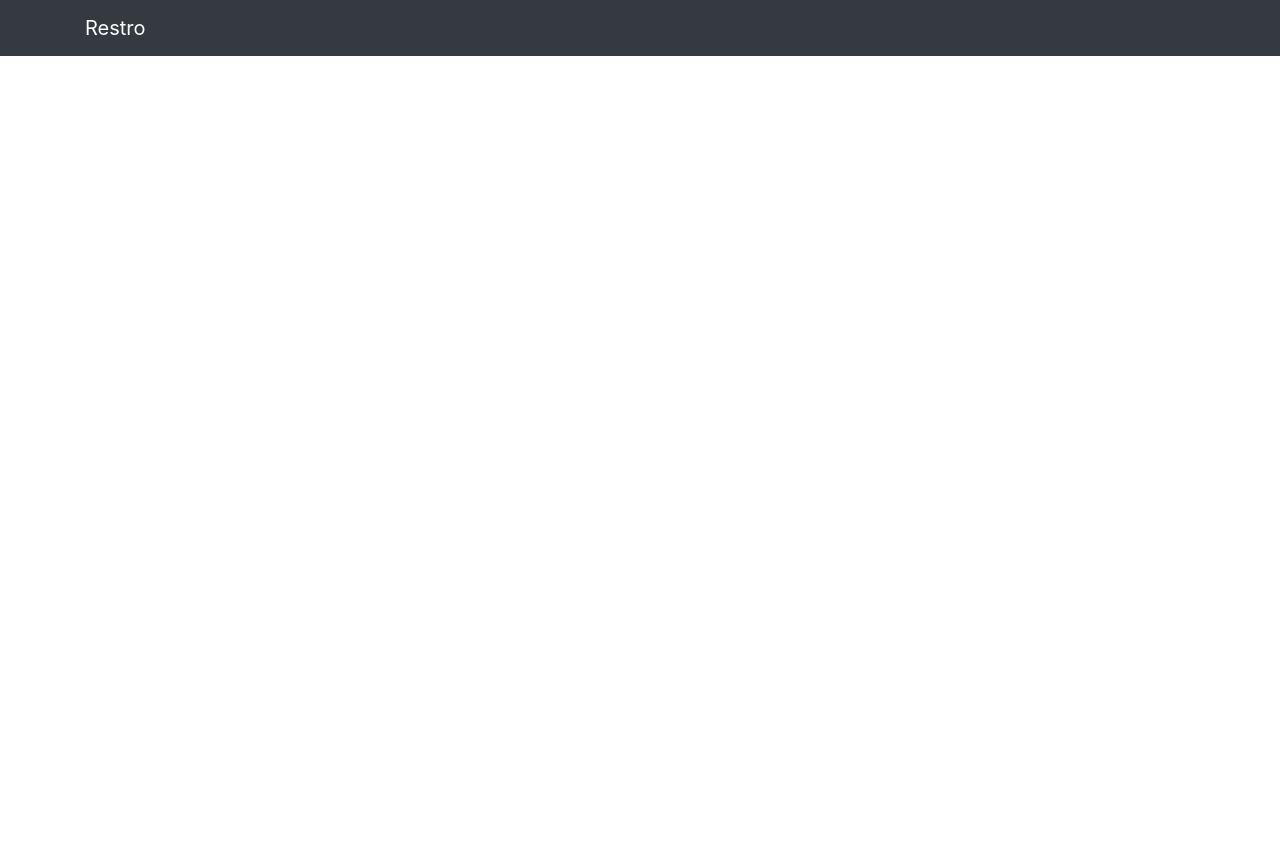
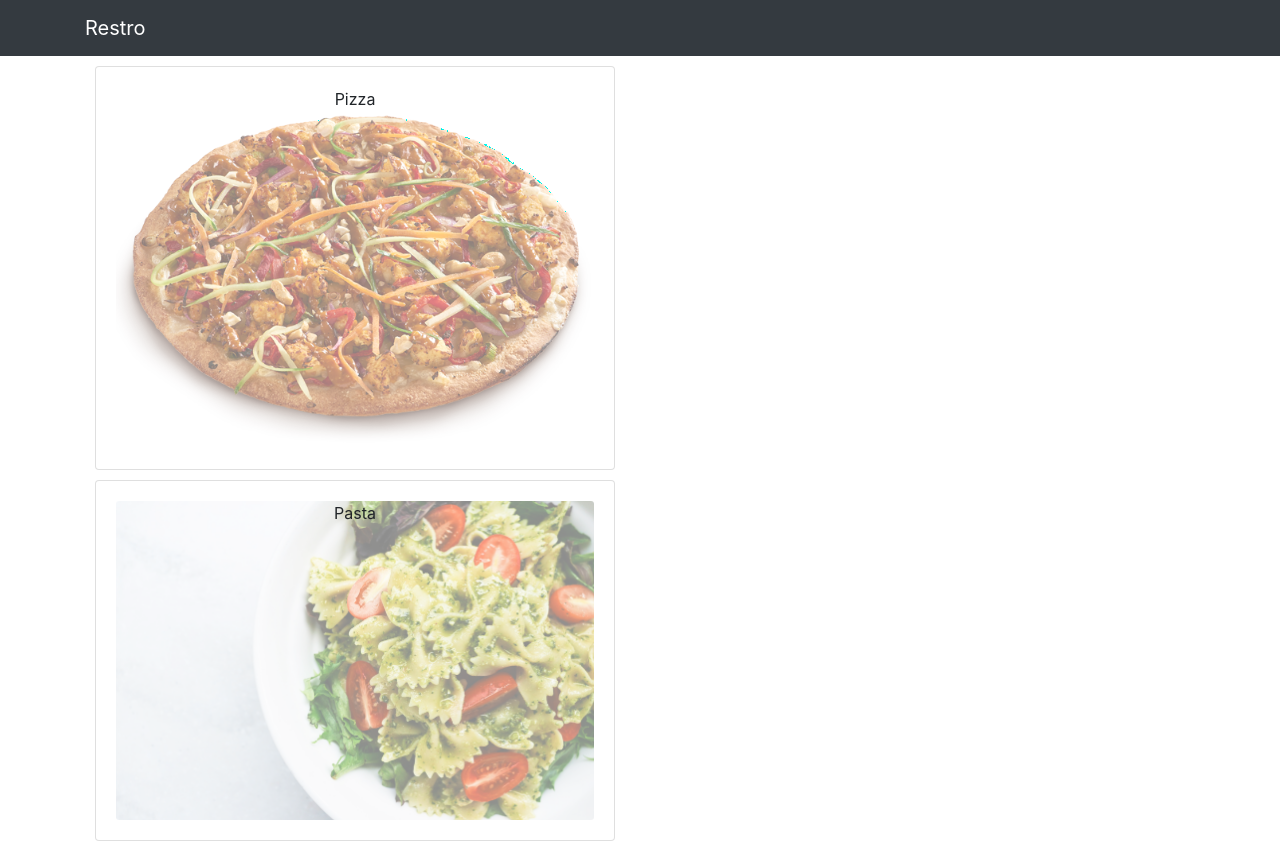
Before and after one commit to Horraira/react-restaurant, a React (Create React App) app: page / in a window 1280 px wide. Shown: the top 843 px of the page. Before the commit the page ends 800 px from the top, so only its background shows below. Built offline with nearby package versions, Linux system fonts and the light colour scheme.

Commit message:
designing menu item

```diff
--- a/src/components/body/MenuItem.js
+++ b/src/components/body/MenuItem.js
@@ -1,9 +1,21 @@
 import React from "react";
-
+import { Card, CardImg, CardImgOverlay, CardBody, CardTitle } from "reactstrap";
 const MenuItem = (props) => {
   return (
     <div>
-      <h1>{props.dish[0]}</h1>
+      <Card style={{ margin: "10px" }}>
+        <CardBody>
+          <CardImg
+            width="100%"
+            alt={props.dish.name}
+            src={props.dish.image}
+            style={{ opacity: "0.5" }}
+          />
+          <CardImgOverlay>
+            <CardTitle>{props.dish.name}</CardTitle>
+          </CardImgOverlay>
+        </CardBody>
+      </Card>
     </div>
   );
 };
```
